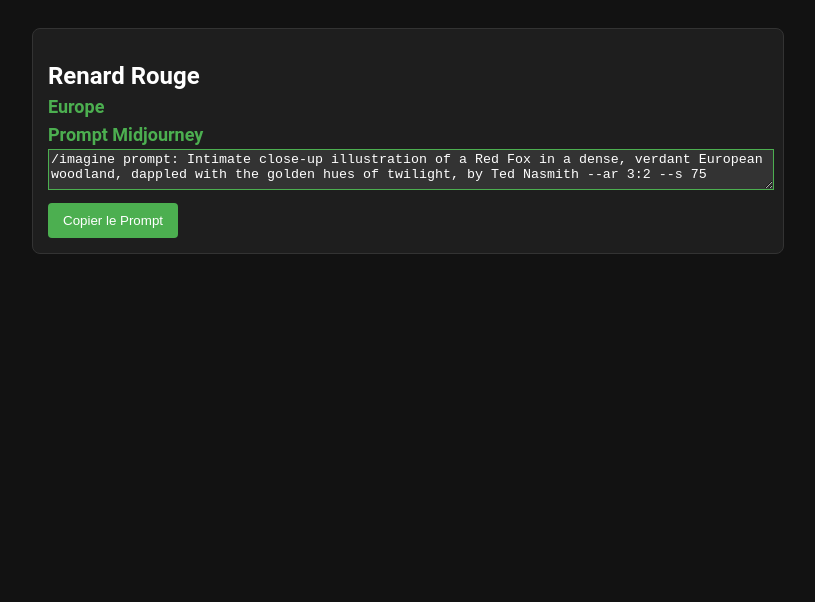
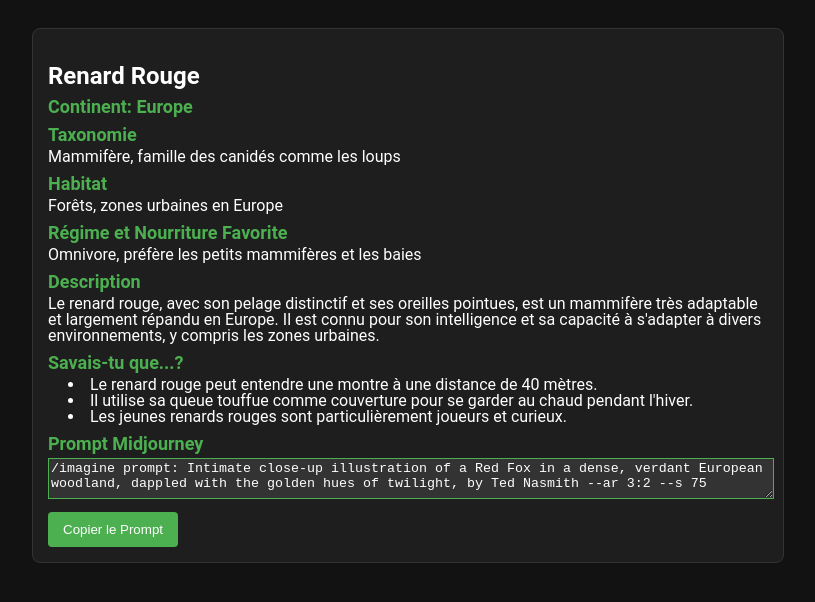
Before and after one commit to mattleouf/animaux, a plain HTML site: page index.html in a window 1280 px wide. Shown: the whole page, without its empty margins (128-943 px from the left). Drawn offline with Linux system fonts and the light colour scheme.

Commit message:
Update index.html

```diff
--- a/index.html
+++ b/index.html
@@ -40,8 +40,27 @@ function renderAnimals(animals, continent) {
   return animals.map(animal => `
     <div class="animal-container">
       <h2 class="animal-name">${animal.name}</h2>
-      <h3 class="animal-continent">${continent}</h3>
-      <!-- ... Other sections ... -->
+      <h3 class="animal-continent">Continent: ${continent}</h3>
+      <div class="animal-taxonomy">
+        <h3>Taxonomie</h3>
+        <p>${animal.taxonomy}</p>
+      </div>
+      <div class="animal-habitat">
+        <h3>Habitat</h3>
+        <p>${animal.habitat}</p>
+      </div>
+      <div class="animal-diet">
+        <h3>Régime et Nourriture Favorite</h3>
+        <p>${animal.diet}</p>
+      </div>
+      <div class="animal-description">
+        <h3>Description</h3>
+        <p>${animal.description}</p>
+      </div>
+      <div class="animal-trivia">
+        <h3>Savais-tu que...?</h3>
+        <ul>${animal.trivia.map(trivium => `<li>${trivium}</li>`).join('')}</ul>
+      </div>
       <div class="animal-prompt">
         <h3>Prompt Midjourney</h3>
         <textarea class="prompt-textarea" rows="3">${animal.prompt}</textarea>
@@ -49,6 +68,9 @@ function renderAnimals(animals, continent) {
       </div>
     </div>
   `).join('');
+console.log("Rendering animals for continent:", continent);
+console.log("Animals data:", animals);
+
 }
 
 function copyPrompt(animalName) {
```
